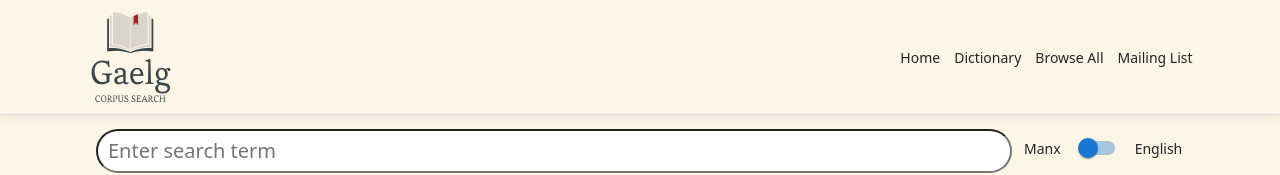
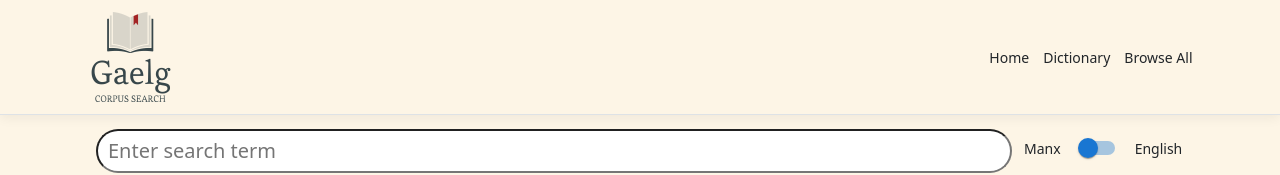
Before and after one commit to david-allison/manx-corpus-search, a React (Create React App) app in the folder CorpusSearch/ClientApp/: page / in a window 1280 px wide. Shown: the top 175 px of the page. Built offline with nearby package versions, Linux system fonts and the light colour scheme.

Commit message:
Remove mailing list from the nav
The UX of the mailing list page doesn't merchandise enough

Literally click link -> Form, if they click the link, we want to explain why
we want people to subscribe.

This is done on the main page, we can rethink having this on the nav later.

```diff
--- a/CorpusSearch/ClientApp/src/components/NavMenu.tsx
+++ b/CorpusSearch/ClientApp/src/components/NavMenu.tsx
@@ -49,9 +49,6 @@ export class NavMenu extends Component<unknown, State> {
                         <NavItem>
                             <a className="text-dark nav-link" href="/Browse">Browse All</a>
                         </NavItem>
-                        <NavItem>
-                            <a className="text-dark nav-link" href="/MailingList">Mailing List</a>
-                        </NavItem>
                     </ul>
                     </Collapse>
                 </Container>
```
